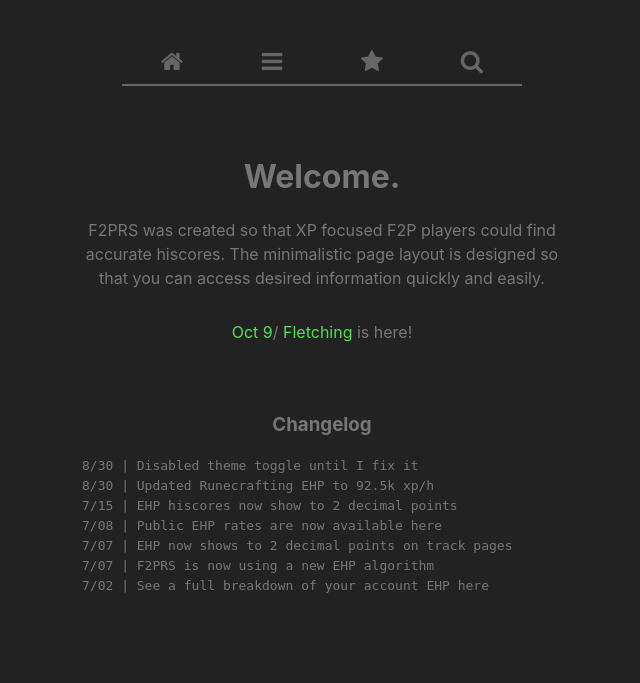
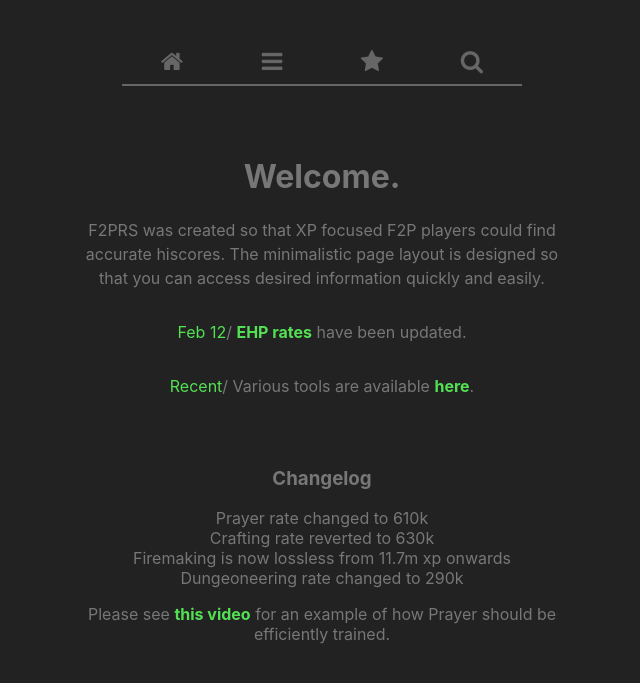
Before and after one commit to Persiflage/F2PRS, a PHP site: page / in a window 1280 px wide. Shown: the top 683 px of the page, without its empty margins (318-958 px from the left). Run offline with PHP 8.4, Linux system fonts and the light colour scheme; a stand-in replaces the project's code that opens the database connection.

Commit message:
updated ehp rate & homepage

```diff
--- a/index.php
+++ b/index.php
@@ -13,19 +13,24 @@
 
 
 		<p style="width: 480px; margin: 30px auto; line-height: 24px;">
-			<span style="color: #53E053">Oct 9</span>/ <a href="hiscores.php?skill=fletching" style="color: #53E053">Fletching</a> is here!</p>
-		<br/>
+			<span style="color: #53E053">Feb 12</span>/ <a class="gain" href="tools/rates/">EHP rates</a> have been updated.</p>
+
+		<p style="width: 480px; margin: 30px auto; line-height: 24px;">
+			<span style="color: #53E053">Recent</span>/ Various tools are available <a class="gain" href="tools/">here</a>.</p>
+
+		<br>
 
 
 		<h3>Changelog</h3>
-		<div style="text-align: left; width: 480px; margin: auto;">
-			<code>8/30 | Disabled theme toggle until I fix it</code> <br />
-			<code>8/30 | Updated Runecrafting EHP to 92.5k xp/h</code> <br/>
-			<code>7/15 | EHP hiscores now show to 2 decimal points</code><br/>
-			<code>7/08 | Public EHP rates are now <a href="tools/rates/">available here</a></code><br/>
-			<code>7/07 | EHP now shows to 2 decimal points on track pages</code><br/>
-			<code>7/07 | F2PRS is now using a new EHP algorithm</code><br/>
-			<code>7/02 | See a full breakdown of your <a href="tools/ehp/">account EHP here</a></code><br/>
+		<div style="width: 480px; margin: auto;">
+			<p>
+				Prayer rate changed to 610k<br>
+				Crafting rate reverted to 630k<br>
+				Firemaking is now lossless from 11.7m xp onwards<br>
+				Dungeoneering rate changed to 290k
+			</p>
+
+			<p>Please see <a href="https://www.youtube.com/watch?v=tJ-OC16PBBM" class="gain">this video</a> for an example of how Prayer should be efficiently trained.</p>
 		</div>
 
 		<br/><br/>
```
Also changed, not shown: assets/includes/php/rates.php (+4 -4 lines).
